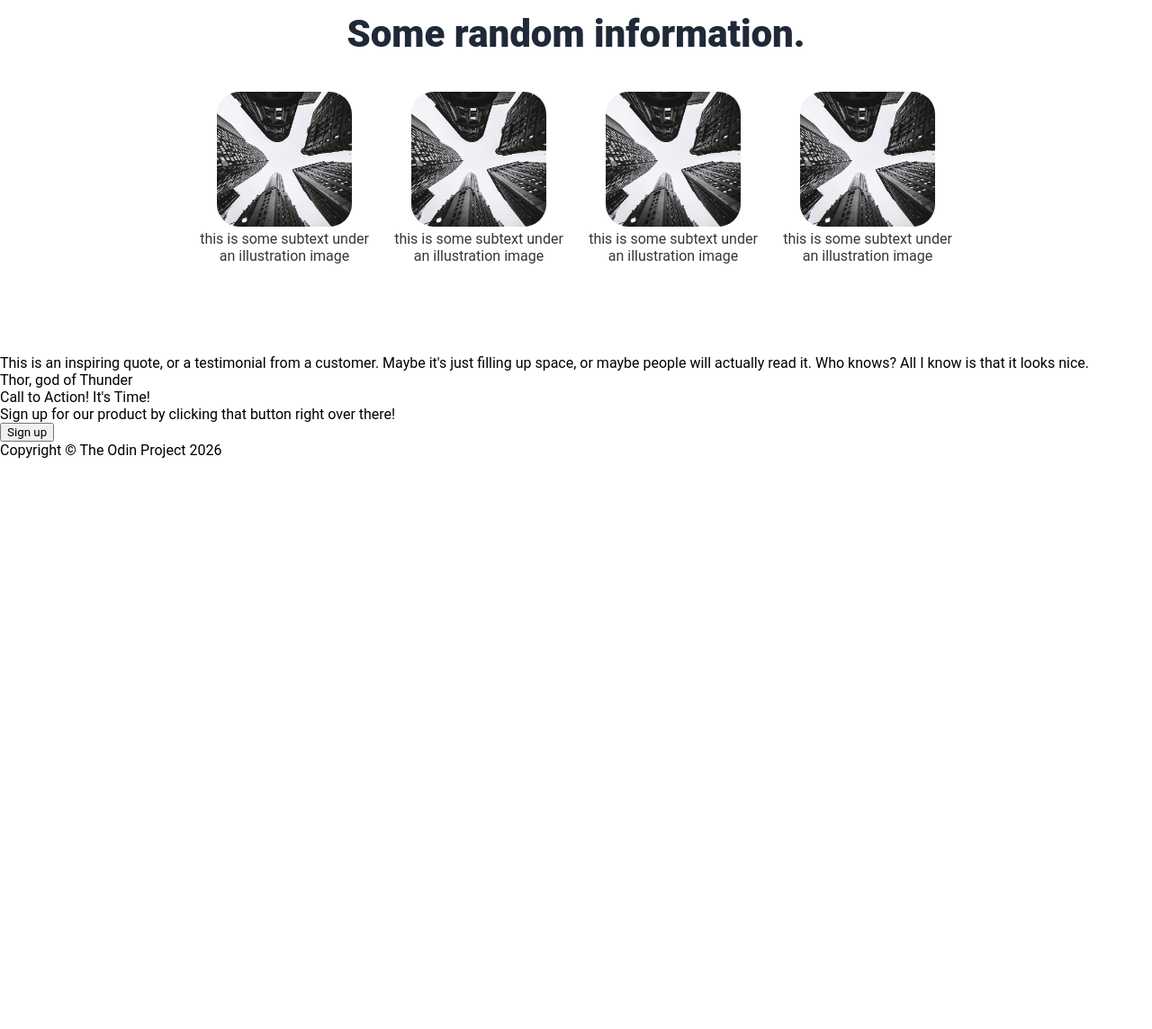
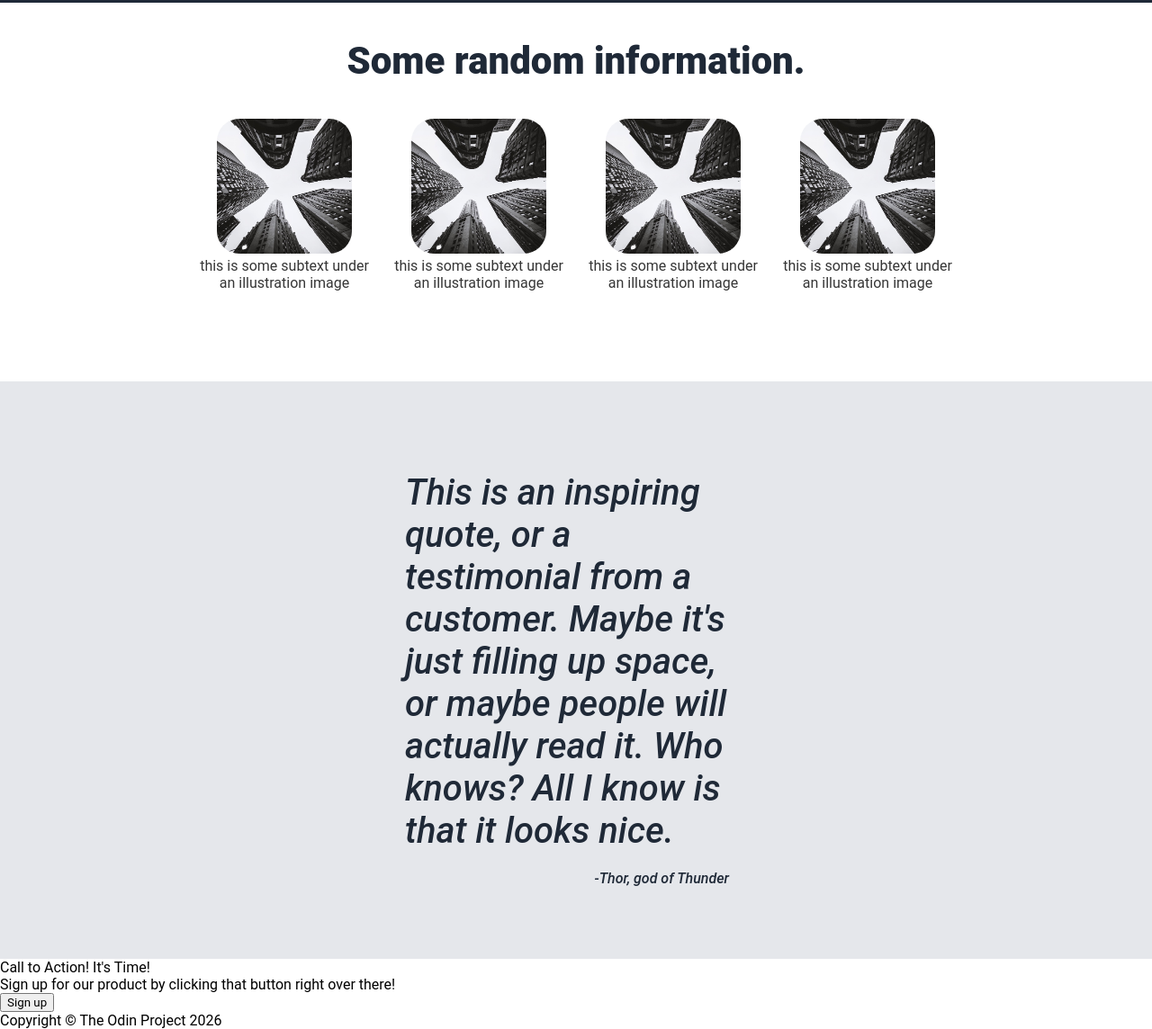
Before and after one commit to strawhatdopa/odin-landing-page, a plain HTML site: page index.html in a window 1280 px wide. Shown: the part 579-1723 px from the top of the page at 90% size. Before the commit the page ends 1089 px from the top, so only its background shows below. Drawn offline with Linux system fonts and the light colour scheme; a web font is replaced by a local one.

Commit message:
Finished the quote section

```diff
--- a/index.html
+++ b/index.html
@@ -70,10 +70,20 @@
 
     </div>
 
-    <div class="quote"> This is an inspiring quote, or a testimonial from a customer. Maybe it's just filling up space,
-        or maybe people will actually read it. Who knows? All I know is that it looks nice.
+    <div class="middle-body">
+
+
+        <div class="quote-container">
+            <div class="quote"> This is an inspiring quote, or a testimonial from a customer. Maybe it's just filling up space,
+                or maybe people will actually read it. Who knows? All I know is that it looks nice.
+            </div>
+        </div>
+
+        <div class="author-container">
+            <div class="author"> -Thor, god of Thunder </div>
+        </div>
+
     </div>
-    <div class="author"> Thor, god of Thunder </div>
 
     <div class="white-bg">
 
--- a/styles.css
+++ b/styles.css
@@ -50,7 +50,7 @@ a {
     display: flex;
     background: #1F2937;
     padding-top: 100px;
-    padding-bottom: 70px;
+    padding-bottom: 100px;
 }
 
 .Hero-Section {
@@ -137,3 +137,41 @@ a {
     height: 150px;
     border-radius: 25px;
 }
+
+/* MIDDLE */
+
+.middle-body {
+    display: flex;
+    flex-direction: column;
+    background-color: #E5E7EB;
+    padding-left: 200px;
+    padding-right: 200px;
+}
+
+.quote-container {
+    justify-content: center;
+}
+
+.quote {
+    font-size: 40px;
+    padding-left: 250px;
+    padding-right: 250px;
+    padding-top: 100px;
+    color: #1F2937;
+    font-weight: 500;
+    font-style: italic;
+}
+
+.author-container {
+    display: flex;
+    justify-content: right;
+    padding-right: 270px;
+    padding-top: 20px;
+    padding-bottom: 80px;
+}
+
+.author {
+    color: #1F2937;
+    font-weight: 500;
+    font-style: italic;
+}
```
